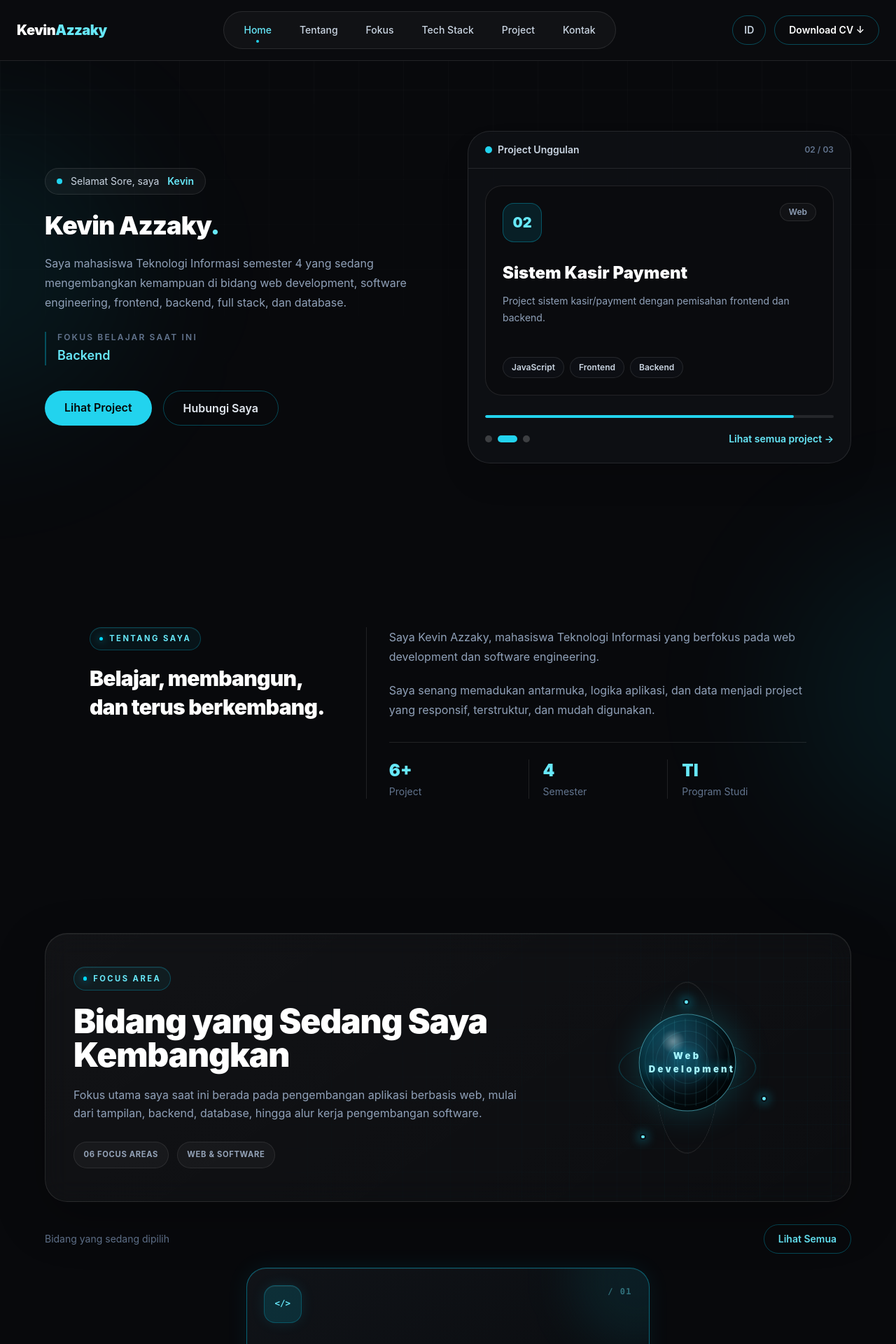
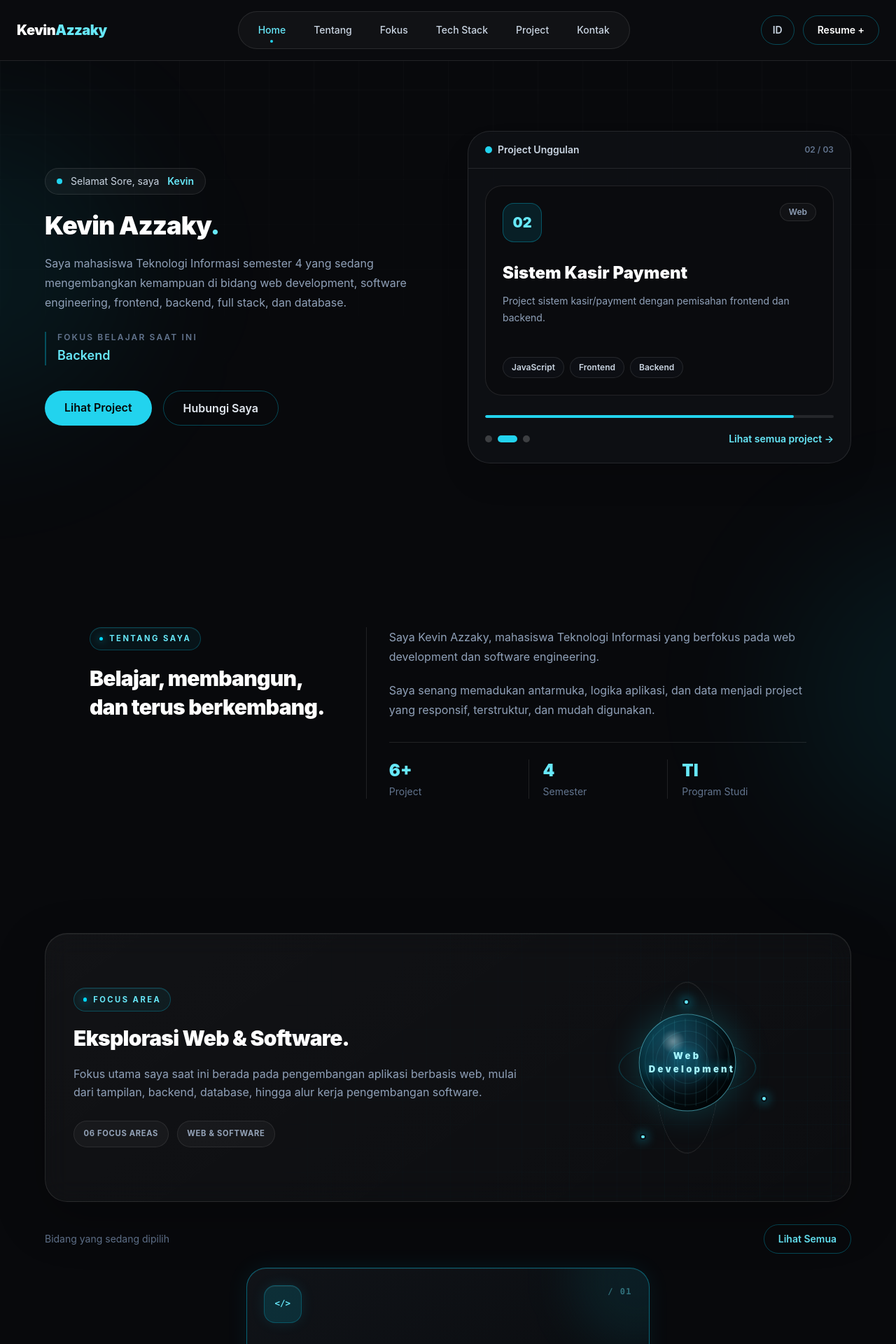
Before and after one commit to kevinazzaky/portfolio, a React (Vite) app: page / in a window 1280 px wide. Shown: the top 1920 px of the page at 70% size. Built offline with nearby package versions, Linux system fonts and the light colour scheme.

Commit message:
update navbar and focus area

```diff
--- a/src/components/FocusArea.jsx
+++ b/src/components/FocusArea.jsx
@@ -74,7 +74,7 @@ function FocusArea({ lang }) {
             <div className="relative z-10 max-w-3xl">
               <p className="section-label">{focusText.label}</p>
 
-              <h2 className="mt-5 text-4xl font-black tracking-tight md:text-5xl">
+              <h2 className="mt-5 text-2xl font-black tracking-tight text-white md:text-3xl">
                 {focusText.title}
               </h2>
 
--- a/src/components/Navbar.jsx
+++ b/src/components/Navbar.jsx
@@ -10,10 +10,57 @@ const menus = [
   { key: "contact", id: "contact" },
 ];
 
+function CvMenu({ navText, mobile = false, onSelect }) {
+  return (
+    <details className={`cv-menu ${mobile ? "mt-3" : "group relative"}`}>
+      <summary
+        className={`cursor-pointer border border-lime-400/60 text-center text-sm font-semibold text-white transition hover:bg-lime-400 hover:text-[#050807] ${
+          mobile ? "rounded-xl px-4 py-3" : "rounded-full px-5 py-2.5"
+        }`}
+      >
+        {navText.cv} <span aria-hidden="true">+</span>
+      </summary>
+
+      <div
+        className={
+          mobile
+            ? "mt-2 grid grid-cols-2 gap-2"
+            : "absolute right-0 top-[calc(100%+0.75rem)] w-52 overflow-hidden rounded-2xl border border-white/10 bg-[#0a0b0e] p-2 shadow-2xl shadow-black/40"
+        }
+      >
+        <a
+          href="/CV-Kevin-Azzaky.pdf"
+          target="_blank"
+          rel="noreferrer"
+          onClick={onSelect}
+          className={`text-sm font-semibold text-slate-300 transition hover:bg-white/10 hover:text-lime-300 ${
+            mobile
+              ? "rounded-xl border border-white/10 px-3 py-3 text-center"
+              : "block rounded-xl px-4 py-3"
+          }`}
+        >
+          {navText.previewCv}
+        </a>
+        <a
+          href="/CV-Kevin-Azzaky.pdf"
+          download="CV-Kevin-Azzaky.pdf"
+          onClick={onSelect}
+          className={`bg-lime-400 text-sm font-semibold text-[#050807] transition hover:bg-lime-300 ${
+            mobile
+              ? "rounded-xl px-3 py-3 text-center"
+              : "mt-1 block rounded-xl px-4 py-3"
+          }`}
+        >
+          {navText.downloadCv}
+        </a>
+      </div>
+    </details>
+  );
+}
+
 function Navbar({ lang, setLang }) {
   const [open, setOpen] = useState(false);
   const [active, setActive] = useState("home");
-
   const navText = translations[lang].nav;
 
   useEffect(() => {
@@ -21,7 +68,6 @@ function Navbar({ lang, setLang }) {
       const current = menus.find((menu) => {
         const section = document.getElementById(menu.id);
         if (!section) return false;
-
         const rect = section.getBoundingClientRect();
         return rect.top <= 180 && rect.bottom >= 180;
       });
@@ -31,7 +77,6 @@ function Navbar({ lang, setLang }) {
 
     window.addEventListener("scroll", handleScroll);
     handleScroll();
-
     return () => window.removeEventListener("scroll", handleScroll);
   }, []);
 
@@ -60,7 +105,6 @@ function Navbar({ lang, setLang }) {
                 }`}
               >
                 {navText[menu.key]}
-
                 {active === menu.id && (
                   <span className="absolute bottom-0 left-1/2 h-1 w-1 -translate-x-1/2 rounded-full bg-lime-400"></span>
                 )}
@@ -76,14 +120,7 @@ function Navbar({ lang, setLang }) {
           >
             {lang === "id" ? "ID" : "EN"}
           </button>
-
-          <a
-            href="/CV-Kevin-Azzaky.pdf"
-            download
-            className="rounded-full border border-lime-400/60 px-5 py-2.5 text-sm font-semibold text-white transition hover:bg-lime-400 hover:text-[#050807]"
-          >
-            {navText.download} ↓
-          </a>
+          <CvMenu navText={navText} />
         </div>
 
         <div className="flex justify-end md:hidden">
@@ -124,13 +161,7 @@ function Navbar({ lang, setLang }) {
               </span>
             </button>
 
-            <a
-              href="/CV-Kevin-Azzaky.pdf"
-              download
-              className="mt-3 rounded-xl border border-lime-400/60 px-4 py-3 text-center text-sm font-semibold text-white transition hover:bg-lime-400 hover:text-[#050807]"
-            >
-              {navText.download} ↓
-            </a>
+            <CvMenu navText={navText} mobile onSelect={() => setOpen(false)} />
           </div>
         </div>
       )}
--- a/src/data/translations.js
+++ b/src/data/translations.js
@@ -7,7 +7,10 @@ export const translations = {
       skills: "Tech Stack",
       projects: "Project",
       contact: "Kontak",
-      download: "Download CV",
+      download: "Download Resume",
+      cv: "Resume",
+      previewCv: "Preview Resume",
+      downloadCv: "Download Resume",
       menu: "Menu",
       close: "Tutup",
       language: "Bahasa",
@@ -71,7 +74,7 @@ export const translations = {
 
     focus: {
       label: "Focus Area",
-      title: "Bidang yang Sedang Saya Kembangkan",
+      title: "Eksplorasi Web & Software.",
       description:
         "Fokus utama saya saat ini berada pada pengembangan aplikasi berbasis web, mulai dari tampilan, backend, database, hingga alur kerja pengembangan software.",
       selectedArea: "Bidang yang sedang dipilih",
@@ -243,7 +246,10 @@ export const translations = {
       skills: "Tech Stack",
       projects: "Projects",
       contact: "Contact",
-      download: "Download CV",
+      download: "Download Resume",
+      cv: "Resume",
+      previewCv: "Preview Resume",
+      downloadCv: "Download Resume",
       menu: "Menu",
       close: "Close",
       language: "Language",
@@ -307,7 +313,7 @@ export const translations = {
 
     focus: {
       label: "Focus Area",
-      title: "Areas I Am Currently Developing",
+      title: "Exploring Web & Software.",
       description:
         "My main focus is web-based application development, including interface design, backend logic, database management, and software development workflow.",
       selectedArea: "Currently selected area",
--- a/src/index.css
+++ b/src/index.css
@@ -13,6 +13,19 @@ body {
 
 * {
   box-sizing: border-box;
+}
+
+.cv-menu summary {
+  list-style: none;
+}
+
+.cv-menu summary::-webkit-details-marker {
+  display: none;
+}
+
+.cv-menu[open] summary > span {
+  display: inline-block;
+  transform: rotate(45deg);
 }
 
 ::selection {
```
